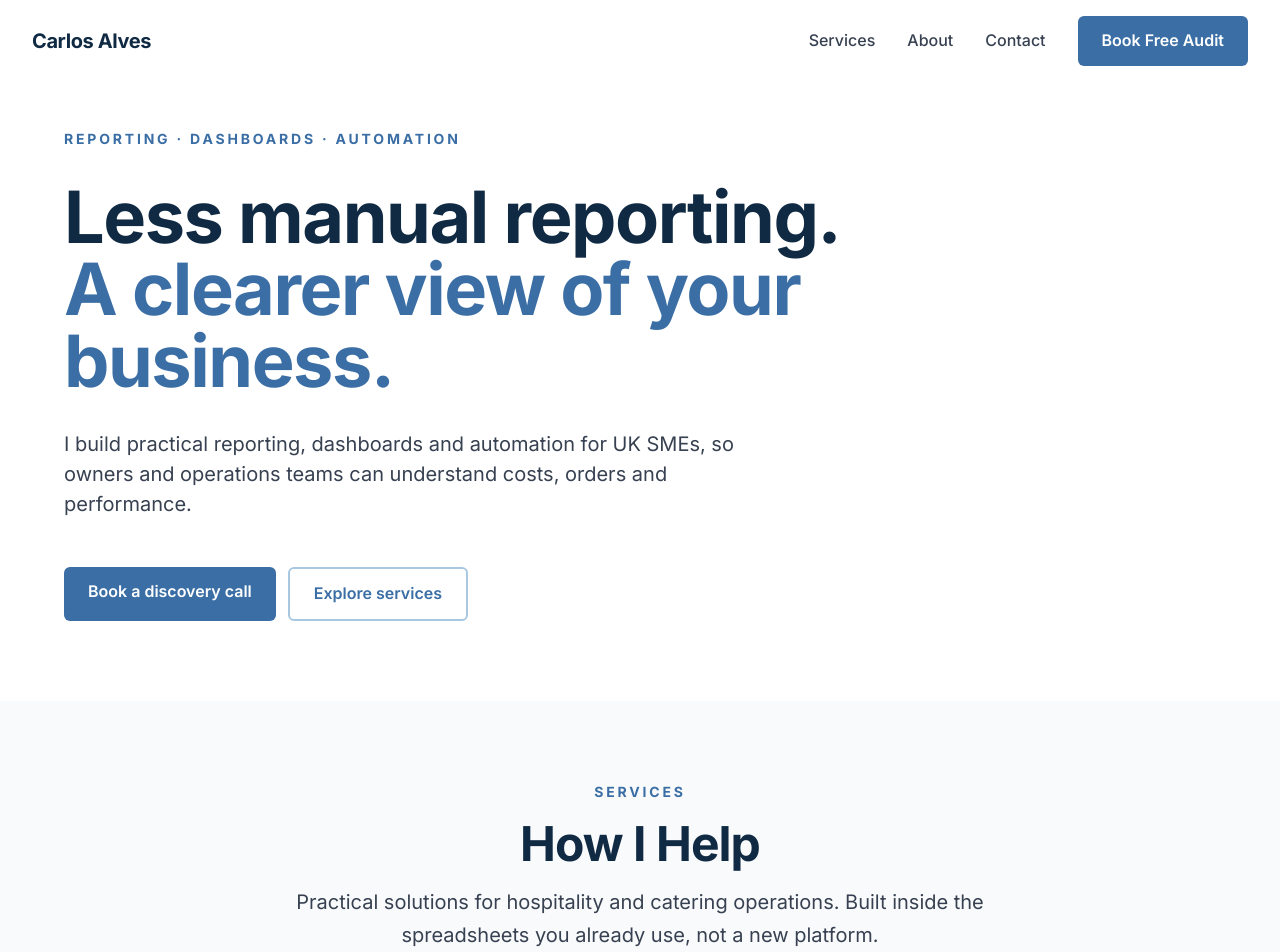
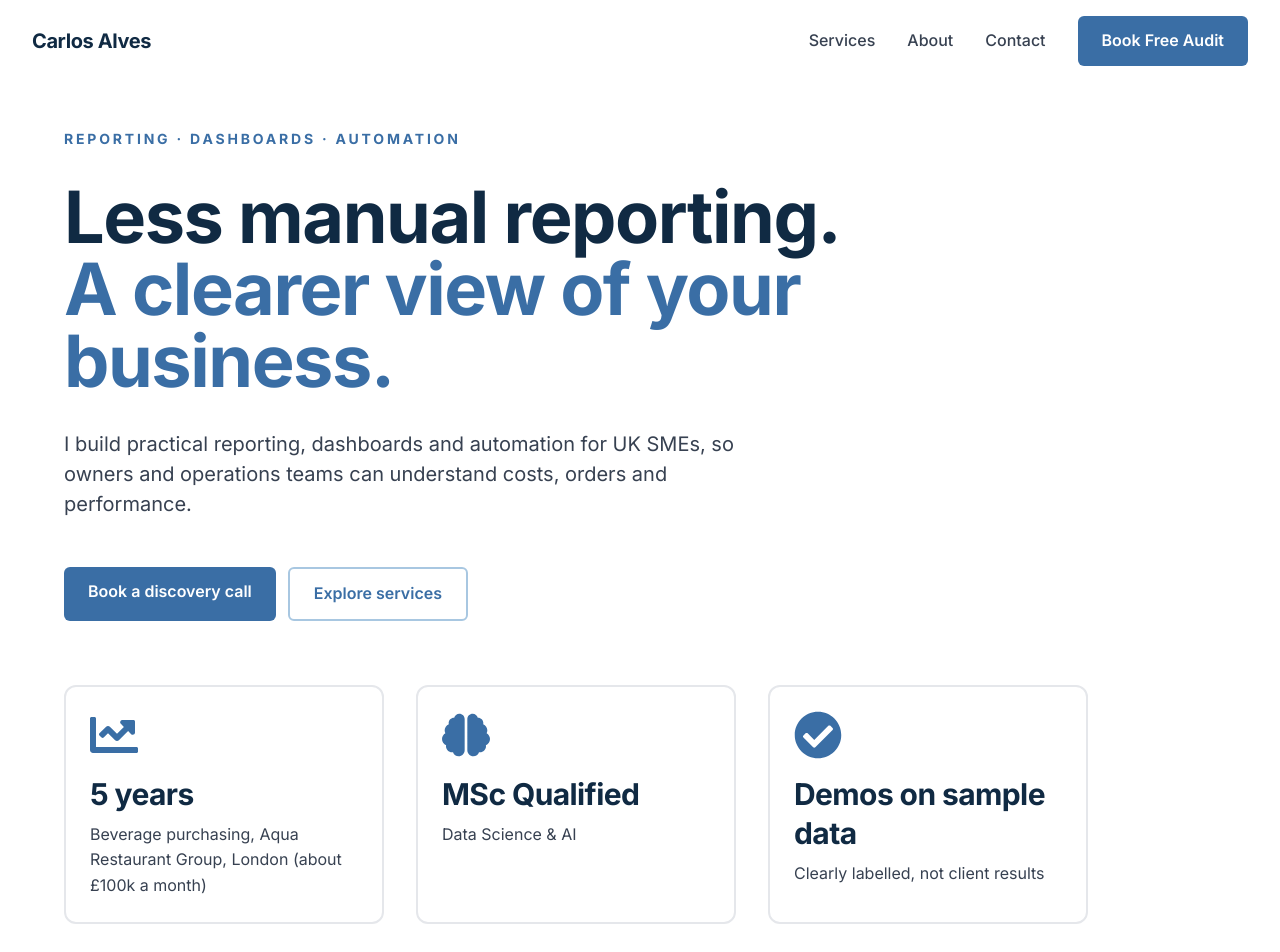
Before and after one commit to carlos-alves-one/carlos-alves-one.github.io, a Next.js app: page / in a window 1280 px wide. Shown: the top 952 px of the page. Built offline with nearby package versions, Linux system fonts and the light colour scheme.

Commit message:
Add hero stats cards (5 years, MSc, demos) - OPTIONAL: user to decide whether to keep

```diff
--- a/components/Hero.tsx
+++ b/components/Hero.tsx
@@ -1,4 +1,6 @@
 'use client'
+
+import { FaChartLine, FaCheckCircle, FaBrain } from 'react-icons/fa'
 
 export default function Hero() {
   const scrollToSection = (id: string) => {
@@ -10,8 +12,8 @@ export default function Hero() {
 
   return (
     <section className="pt-32 pb-20 px-8 sm:px-12 lg:px-16 bg-white">
-      <div className="max-w-6xl">
-        <div className="space-y-8">
+      <div className="max-w-7xl">
+        <div className="space-y-8 mb-16">
           <p className="text-xs sm:text-sm font-bold text-accent-500 tracking-[0.2em] uppercase">
             REPORTING · DASHBOARDS · AUTOMATION
           </p>
@@ -40,6 +42,24 @@ export default function Hero() {
             </button>
           </div>
         </div>
+
+        <div className="grid grid-cols-1 md:grid-cols-3 gap-8 max-w-5xl">
+          <div className="bg-white p-6 rounded-xl border-2 border-gray-200 hover:border-accent-500 transition-all duration-200 group">
+            <FaChartLine className="text-accent-500 text-5xl mb-4 group-hover:scale-110 transition-transform duration-300" />
+            <h3 className="text-3xl font-bold text-navy-900 mb-2">5 years</h3>
+            <p className="text-gray-700 text-base">Beverage purchasing, Aqua Restaurant Group, London (about £100k a month)</p>
+          </div>
+          <div className="bg-white p-6 rounded-xl border-2 border-gray-200 hover:border-accent-500 transition-all duration-200 group">
+            <FaBrain className="text-accent-500 text-5xl mb-4 group-hover:scale-110 transition-transform duration-300" />
+            <h3 className="text-3xl font-bold text-navy-900 mb-2">MSc Qualified</h3>
+            <p className="text-gray-700 text-base">Data Science & AI</p>
+          </div>
+          <div className="bg-white p-6 rounded-xl border-2 border-gray-200 hover:border-accent-500 transition-all duration-200 group">
+            <FaCheckCircle className="text-accent-500 text-5xl mb-4 group-hover:scale-110 transition-transform duration-300" />
+            <h3 className="text-3xl font-bold text-navy-900 mb-2">Demos on sample data</h3>
+            <p className="text-gray-700 text-base">Clearly labelled, not client results</p>
+          </div>
+        </div>
       </div>
     </section>
   )
```
